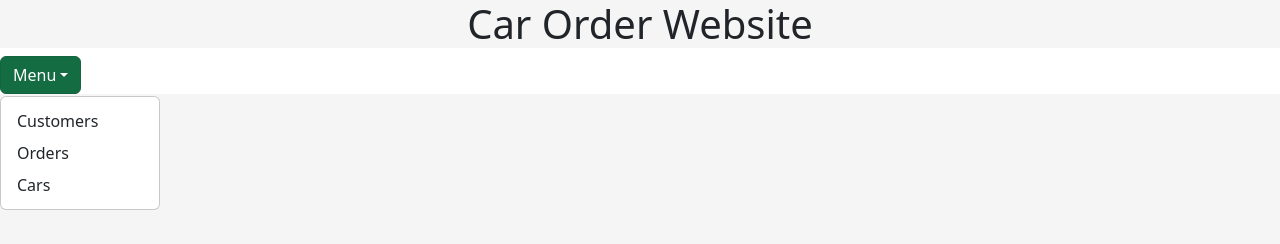
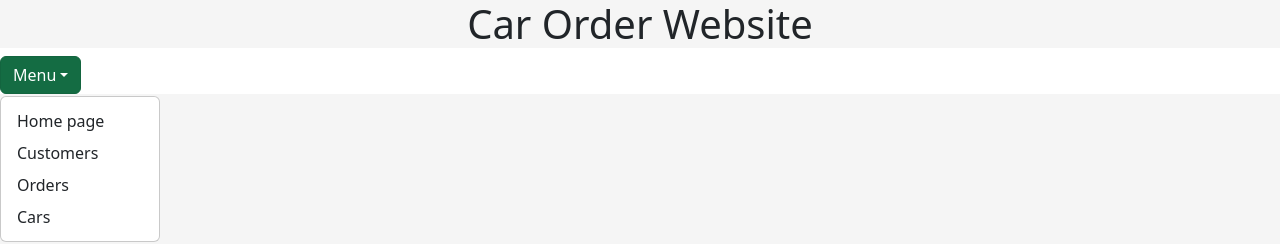
Before and after one commit to legicson/Car-order-website, a Next.js app in the folder my-app/: page / in a window 1280 px wide. Both pictures are taken after a click on the button "Menu". Shown: the top 244 px of the page. Built offline with nearby package versions, Linux system fonts and the light colour scheme.

Commit message:
added homepage selector to drop down

```diff
--- a/my-app/app/components/UI/Dropdown.js
+++ b/my-app/app/components/UI/Dropdown.js
@@ -21,6 +21,7 @@ export default function DropDown() {
 
       <Dropdown.Menu>
         {/* Vietoj href rašome savo Next.js puslapių kelius į eventKey */}
+        <Dropdown.Item eventKey="/">Home page</Dropdown.Item>
         <Dropdown.Item eventKey="/customers">Customers</Dropdown.Item>
         <Dropdown.Item eventKey="/orders">Orders</Dropdown.Item>
         <Dropdown.Item eventKey="/cars">Cars</Dropdown.Item>
```
